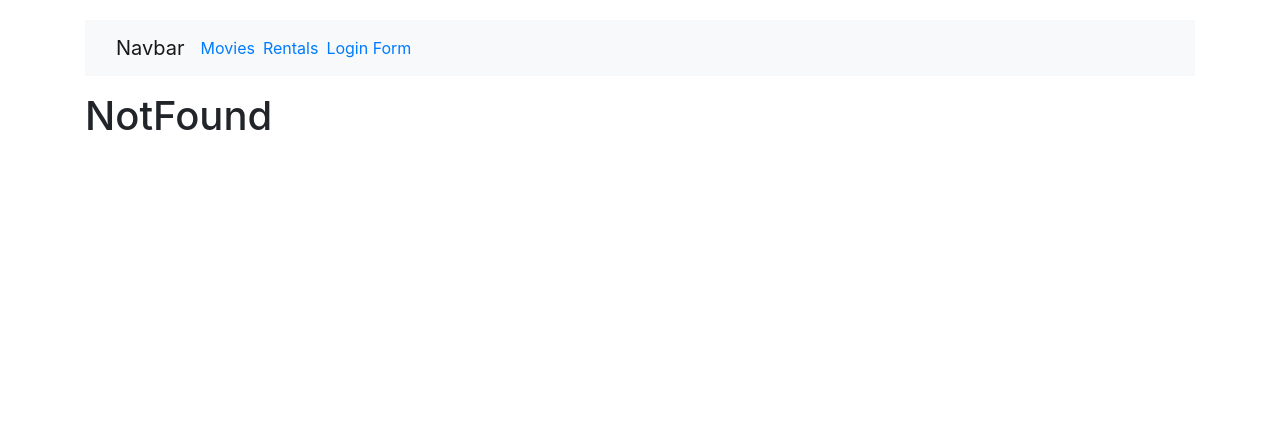
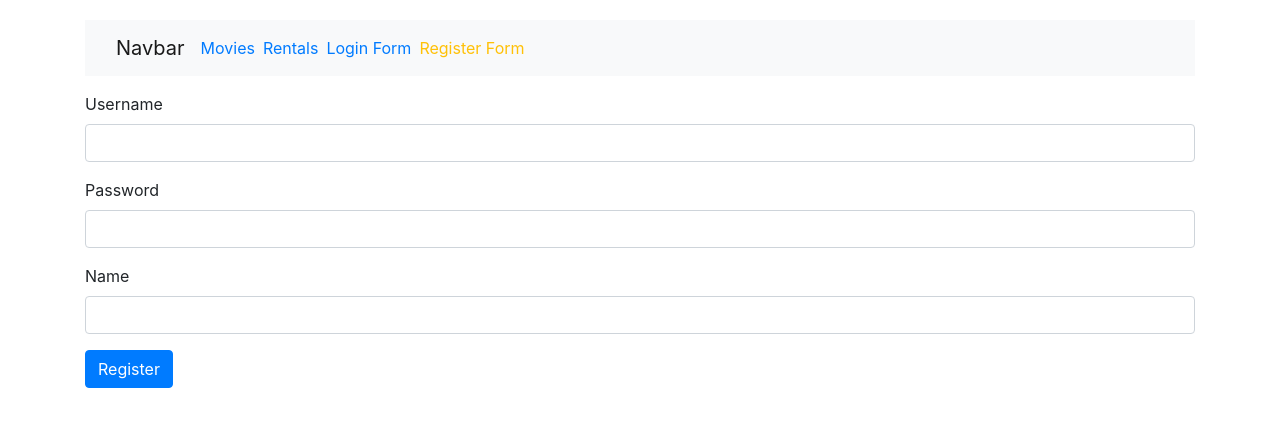
Before and after one commit to nimaprmdi/simple-movies, a React (Create React App) app: page /register in a window 1280 px wide. Before the commit this address led to /404. Shown: the top 426 px of the page. Built offline with nearby package versions, Linux system fonts and the light colour scheme.

Commit message:
Add Register Logic

```diff
--- a/src/App.js
+++ b/src/App.js
@@ -13,6 +13,7 @@ import NotFound from "./components/NotFound";
 import { BrowserRouter, Route, Routes, Navigate } from "react-router-dom";
 import { ToastContainer } from "react-toastify";
 import "react-toastify/dist/ReactToastify.min.css";
+import RegisterForm from "./components/RegisterForm";
 
 class App extends Component {
     state = {
@@ -66,6 +67,7 @@ class App extends Component {
                         <Navbar />
                         <Routes>
                             <Route path="/login" element={<LoginForm />} />
+                            <Route path="/register" element={<RegisterForm />} />
                             <Route path="/movies" element={<Movies />} />
                             <Route path="/movies/:id/" element={<MoviesSingle id={this.state.movieId} />} />
                             <Route path="/movies/new" element={<NewMovie />} />
--- a/src/components/LoginForm.jsx
+++ b/src/components/LoginForm.jsx
@@ -1,80 +1,35 @@
-import React, { useRef, useState } from "react";
-import Input from "./common/Input";
+import React, { Component } from "react";
+import Joi from "joi";
+import Form from "./common/Form";
 
-const LoginForm = () => {
-    const [account, setAccount] = useState({
-        username: "",
-        password: "",
+class LoginForm extends Form {
+    state = {
+        data: { username: "", password: "" },
+        errors: {},
+    };
+
+    schema = Joi.object({
+        username: Joi.string().min(4).required().label("Username"),
+        password: Joi.string().required().label("Password"),
     });
 
-    const [allErrors, setAllErrors] = useState({});
-
-    const validate = () => {
-        const errors = {};
-        if (account.username.trim() === "") errors.username = "Username is empty";
-
-        if (account.password.trim() === "") errors.password = "Password is Empty";
-
-        return Object.keys(errors).length === 0 ? null : errors;
+    doSubmit = () => {
+        // Call the server
+        console.log("Submitted");
     };
 
-    const handleSubmit = (e) => {
-        e.preventDefault();
-
-        const errors = validate();
-        setAllErrors(errors || {});
-        if (errors) return;
-    };
-
-    //
-    const validateProperty = ({ name, value }) => {
-        if (name === "username") {
-            if (value.trim() === "") return "Username is empty";
-        }
-
-        if (name === "password") {
-            if (value.trim() === "") return "Password is empty";
-        }
-    };
-
-    const handleChange = ({ currentTarget: input }) => {
-        const errors = { ...allErrors };
-        const errorMessage = validateProperty(input);
-        if (errorMessage) errors[input.name] = errorMessage;
-        else delete errors[input.name];
-
-        const accountClone = { ...account };
-        accountClone[input.name] = input.value;
-        setAccount(accountClone);
-        setAllErrors(errors);
-    };
-
+    render() {
         return (
             <div>
                 <h1>Login</h1>
-
-            <form onSubmit={(e) => handleSubmit(e)}>
-                <Input
-                    name="username"
-                    value={account.username}
-                    label="Username"
-                    onChange={(e) => handleChange(e)}
-                    error={allErrors.username}
-                />
-
-                <Input
-                    name="password"
-                    allErrors
-                    value={account.password}
-                    label="Password"
-                    onChange={(e) => handleChange(e)}
-                    error={allErrors.password}
-                />
-
-                <button className="btn btn-primary">Login</button>
+                <form onSubmit={this.handleSubmit}>
+                    {this.renderInput("username", "Username")}
+                    {this.renderInput("password", "Password", "password")}
+                    {this.renderButton("Login")}
                 </form>
             </div>
         );
-};
+    }
+}
 
 export default LoginForm;
--- /dev/null
+++ b/src/components/RegisterForm.jsx
@@ -0,0 +1,38 @@
+import React, { Component } from "react";
+import Form from "./common/Form";
+import Joi from "joi";
+import * as userService from "../services/userServices";
+
+class RegisterForm extends Form {
+    state = {
+        data: {
+            username: "",
+            password: "",
+            name: "",
+        },
+        errors: {},
+    };
+
+    schema = Joi.object({
+        username: Joi.string().required().label("Username"),
+        password: Joi.string().required().label("Password"),
+        name: Joi.string().required().label("E-Mail"),
+    });
+
+    doSubmit = async () => {
+        await userService.register(this.state.data);
+    };
+
+    render() {
+        return (
+            <form onSubmit={this.handleSubmit}>
+                {this.renderInput("username", "Username")}
+                {this.renderInput("password", "Password", "password")}
+                {this.renderInput("name", "Name")}
+                {this.renderButton("Register")}
+            </form>
+        );
+    }
+}
+
+export default RegisterForm;
--- a/src/components/common/Navbar.jsx
+++ b/src/components/common/Navbar.jsx
@@ -47,6 +47,15 @@ const Navbar = () => {
                         >
                             Login Form
                         </NavLink>
+
+                        <NavLink
+                            to="/register"
+                            className={({ isActive }) =>
+                                isActive ? "active text-warning mr-2" : "inactive mr-2 text-primary"
+                            }
+                        >
+                            Register Form
+                        </NavLink>
                     </ul>
                 </div>
             </div>
--- /dev/null
+++ b/src/services/userServices.js
@@ -0,0 +1,12 @@
+import http from "./httpServices";
+import config from "./config.json";
+
+const apiEndPoint = config.apiUrl + "/users";
+
+export function register(user) {
+    return http.post(apiEndPoint, {
+        email: user.username,
+        password: user.password,
+        name: user.name,
+    });
+}
```
Lines whose indentation alone changed are shown as unchanged.
